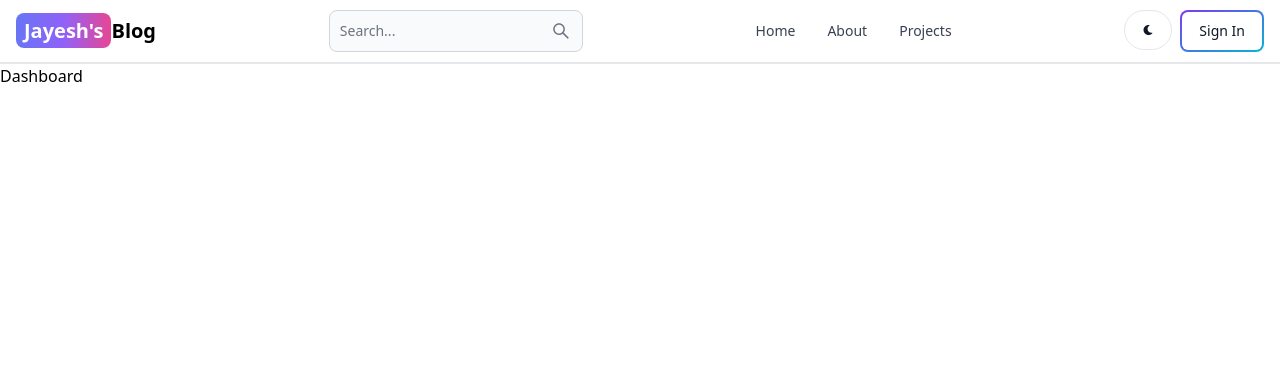
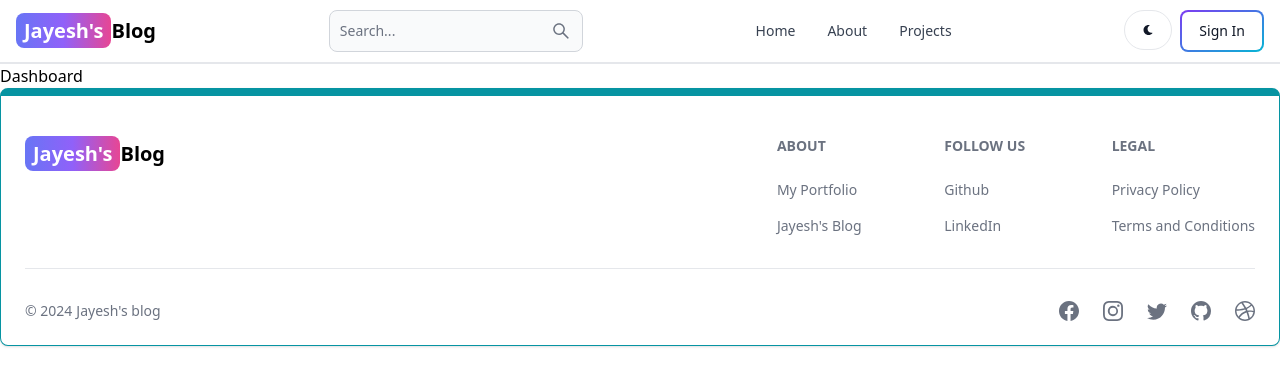
Before and after one commit to Jayeshnangare/mern-blog, a React (Vite) app in the folder client/: page /dashboard in a window 1280 px wide. Shown: the top 386 px of the page. Built offline with nearby package versions, Linux system fonts and the light colour scheme.

Commit message:
Create Footer Componenet

```diff
--- a/client/src/App.jsx
+++ b/client/src/App.jsx
@@ -7,6 +7,7 @@
 import Dashboard from './pages/Dashboard'
 import Projects from './pages/Projects'
 import Header from './components/Header'
+import Footer from './components/Footer'
 
 export default function App() {
   return (
@@ -20,9 +21,8 @@
       <Route path='/projects' element={<Projects />}/>
       <Route path='/dashboard' element={<Dashboard />}/>
 
-
-
     </Routes>
+    <Footer/>
     </BrowserRouter>
   )
 }
--- /dev/null
+++ b/client/src/components/Footer.jsx
@@ -0,0 +1,91 @@
+import React from 'react'
+import {Footer} from 'flowbite-react'
+import { Link } from 'react-router-dom'
+import { BsFacebook, BsGithub, BsTwitter, BsInstagram, BsDribbble} from 'react-icons/bs'
+export default function FooterCom() {
+  return (
+    <Footer container className='border border-t-8 border-teal-500'>
+      <div className='w-full max-w-7xl mx-auto'>
+        <div className='grid-w-full justify-between sm:flex md:grid-cols-1'>
+          <div className='mt-5'>
+              <Link to='/' className='self-center whitespace-nowrap
+            text-lg sm:text-xl font-semibold dark:text-white'>
+
+            <span className='px-2 py-1 bg-gradient-to-r from-indigo-500
+            via-purple-500 to-pink-500 rounded-lg text-white'>Jayesh's</span>
+            Blog
+            </Link>
+          </div>
+          <div className='grid grid-cols-2 gap-8 mt-4 sm:grid-cols-3 sm:gap-6'>
+            <div>
+            <Footer.Title title='About' />
+            <Footer.LinkGroup col>
+              <Footer.Link
+              href=''
+              target='_blank'
+              rel='noopener noreferrer'
+              >
+                My Portfolio
+              </Footer.Link>
+              <Footer.Link
+              href='/about'
+              target='_blank'
+              rel='noopener noreferrer'
+              >
+                 Jayesh's Blog
+              </Footer.Link>
+            </Footer.LinkGroup>
+            </div>
+
+            <div>
+            <Footer.Title title='FOLLOW US' />
+            <Footer.LinkGroup col>
+              <Footer.Link
+              href='#'
+              target='_blank'
+              rel='noopener noreferrer'
+              >
+                Github
+              </Footer.Link>
+              <Footer.Link
+              href='#'
+              target='_blank'
+              rel='noopener noreferrer'
+              >
+                 LinkedIn
+              </Footer.Link>
+            </Footer.LinkGroup>
+            </div>
+
+            <div>
+            <Footer.Title title='LEGAL' />
+            <Footer.LinkGroup col>
+              <Footer.Link
+              href='#'
+              >
+                Privacy Policy
+              </Footer.Link>
+              <Footer.Link
+              href='#'
+              >
+                 Terms and Conditions
+              </Footer.Link>
+            </Footer.LinkGroup>
+            </div>
+          </div>
+        </div>
+        <Footer.Divider />
+        <div className='w-full sm:flex sm:items-center sm:justify-between'>
+        <Footer.Copyright  href='#' by="Jayesh's blog" year={new Date().getFullYear()}/>
+       <div className=' flex gap-6 sm:mt-0 mt-4 sm:justify-center'>
+        <Footer.Icon href="#"  icon={BsFacebook}/>
+        <Footer.Icon href="#"  icon={BsInstagram}/>
+        <Footer.Icon href="#"  icon={BsTwitter}/>
+        <Footer.Icon href="#"  icon={BsGithub}/>
+        <Footer.Icon href="#"  icon={BsDribbble}/>
+       </div>
+      </div>
+      </div>
+    </Footer>
+  )
+}
```
